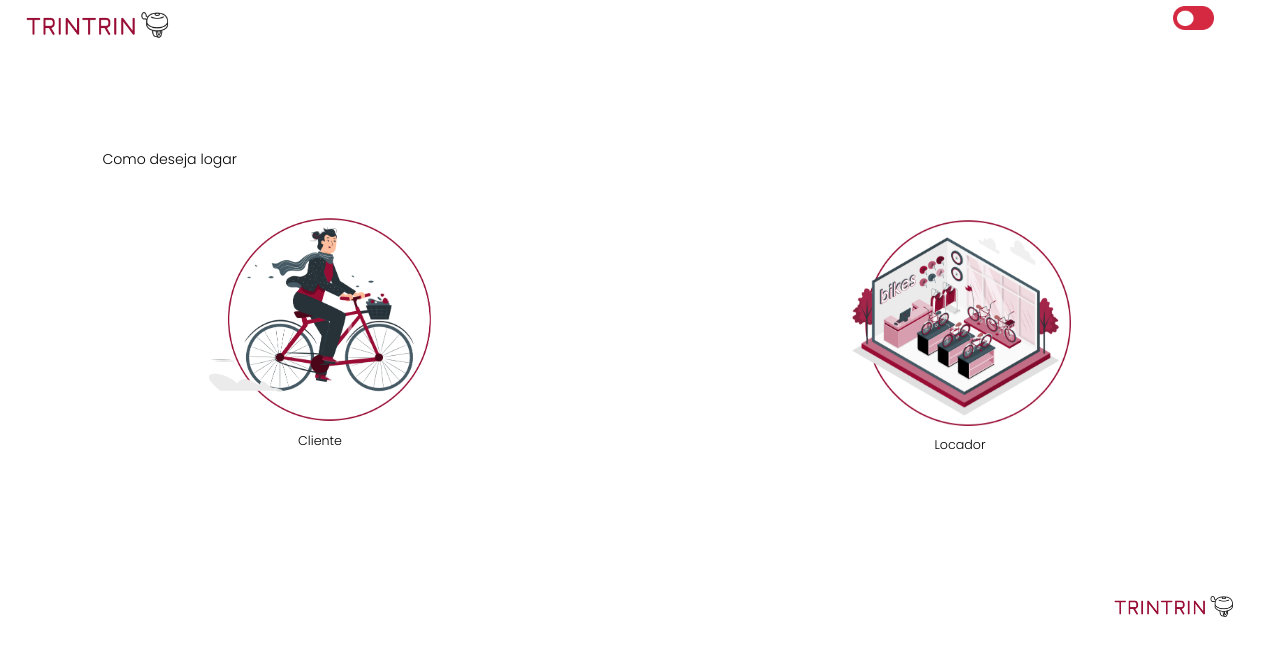
After one commit to TRINTRIN01/TRINTRIN, a PHP site: page / in a window 1280 px wide. The commit adds this page. Shown: the top 656 px of the page. Run offline with PHP 8.4, Linux system fonts and the light colour scheme.

Commit message:
Adição da tela de Opção Logar

```diff
--- a/Pit/View/CadastroL.php
+++ b/Pit/View/CadastroL.php
@@ -34,7 +34,7 @@
     <title>Cadastro</title>
 </head>
 <body id="fundoSite">
-    <form action="CadastroL.php" method="POST" class="divFundo fundo1">
+    <form action="LoginL.php" method="POST" class="divFundo fundo1">
         <h2 class="tituloLogin">Create Account Locador</h2>
         <div id="areaLogSen">
             <label for="nome" class="tituloLog">Nome Completo</label>
--- /dev/null
+++ b/Pit/View/JS/scriptOpcaoLogin.js
@@ -0,0 +1,32 @@
+botaoCor = document.getElementById("botao-cor");
+botaoCor1 = document.getElementById("botao-cor1");
+FundoIndex = document.getElementById("fundoIndex");
+linksPag = document.getElementsByClassName("linkPaginaSite");
+tituloIndex = document.getElementById("tituloOpcao");
+linkOpcao = document.getElementsByClassName("linkDirecLogin");
+
+function trocaCor() {
+    botaoCor.style.display = "none";
+    botaoCor1.style.display = "grid";
+    FundoIndex.style.backgroundColor = "#000000";
+    linkOpcao[1].style.color = "#ffffff";
+    linkOpcao[3].style.color = "#ffffff";
+    linksPag[0].style.color = "#ffffff";
+    linksPag[1].style.color = "#ffffff";
+    linksPag[2].style.color = "#ffffff";
+    linksPag[3].style.color = "#ffffff";
+    tituloIndex.style.color = "#ffffff";
+  }
+
+  function voltarCor() {
+    botaoCor.style.display = "grid";
+    botaoCor1.style.display = "none";
+    FundoIndex.style.backgroundColor = "#ffffff";
+    linkOpcao[1].style.color = "#000000";
+    linkOpcao[3].style.color = "#000000";
+    linksPag[0].style.color = "#000000";
+    linksPag[1].style.color = "#000000";
+    linksPag[2].style.color = "#000000";
+    linksPag[3].style.color = "#000000";
+    tituloIndex.style.color = "#000000";
+  }
--- a/Pit/View/estilo.css
+++ b/Pit/View/estilo.css
@@ -157,7 +157,7 @@
 #topoSite {
     display: grid;
     grid-template-columns: 1fr 2fr 1fr;
-    align-items: center;
+    align-items: top;
     margin-top: 0.5vw;
 }
 
@@ -182,7 +182,7 @@
 #tituloSite {
     margin-left: 2vw;
     display: grid;
-    align-items: center;
+    align-items: top;
 }
 
 #iconTrin {
@@ -192,7 +192,7 @@
 #areaIcons {
     display: grid;
     grid-template-columns: 1fr 1fr 1fr;
-    align-items: center;
+    align-items: top;
 }
 
 #iconLogin {
@@ -332,6 +332,7 @@
     font-family: 'Poppins', sans-serif;
     font-size: 0.9vw;
     padding: 0.1vw 1vw;
+    cursor: pointer;
 }
 
 #areaBtnCadBike {
@@ -351,11 +352,13 @@
     display: grid;
     column-gap: 0.8vw;
     grid-template-columns: 1fr 1fr 1fr 1fr;
-    align-items: center;
+    align-items: end;
     justify-items: center;
 }
 
 .linkPaginaSite {
+    display: grid;
+    align-items: end;
     text-decoration: none;
     color: #000000;
     font-family: 'Poppins', sans-serif;
@@ -373,6 +376,79 @@
 #fundoCadBike {
     height: 100%;
 }
+
+/************************************
+*************************************
+******** TELA OPÇÃO LOGIN **********/
+
+#fundoIndex {
+    display: grid;
+    grid-template-rows: 1fr 2fr 0.3fr;
+}
+
+#areaOpcaoLogar {
+    display: grid;
+    grid-template-columns: 1fr 1fr;
+}
+
+.imgOpcao {
+    width: 17vw;
+    animation-name: pulaLogin;
+    position: relative;
+    animation-duration: 3s;
+    animation-iteration-count: infinite;
+}
+
+@keyframes pulaLogin {
+   100% {transform: scale(1.06);}
+}
+
+.areaImgOpcao {
+    display: grid;
+    align-items: center;
+    justify-content: center;
+}
+
+#tituloOpcao {
+    font-family: 'Poppins', sans-serif;
+    margin-left: 8vw;
+    font-size: 1.1vw;
+    margin-top: -2vw;
+}
+
+#ConteudoIndex {
+    display: grid;
+    align-items: center;
+}
+
+#topoSiteIndex {
+    display: grid;
+    grid-template-columns: 11fr 1fr;
+    align-items: top;
+    margin-top: 0.5vw;
+}
+
+#rodapeIndex {
+    display: grid;
+    grid-template-columns: 1fr 3fr;
+    padding: 0 3vw;
+    margin-top: 9.5vw;
+    align-items: end;
+}
+
+.linkDirecLogin {
+    display: grid;
+    justify-content: center;
+    text-decoration: none;
+    font-size: 0.99vw;
+    font-family: 'Poppins', sans-serif;
+    color: #000000;
+    margin-top: 1vw;
+}
+
+/************************************
+*************************************
+*********** @media 1024px **********/
 
 @media (max-width: 1024px) {
 
--- /dev/null
+++ b/Pit/View/index.html
@@ -0,0 +1,47 @@
+<!DOCTYPE html>
+<html lang="en">
+<head>
+    <meta charset="UTF-8">
+    <meta name="viewport" content="width=device-width, initial-scale=1.0">
+    <link rel="stylesheet" href="estilo.css">
+    <title>Cadastro Bicicleta - TRINTRIN</title>
+</head>
+<body id="fundoIndex">
+    <nav id="topoSiteIndex">
+        <div id="tituloSite"><img src="imagens/iconTrin.png" alt="" id="iconTrin"></div>
+        <div id="areaIcons">
+            <div id="area-botao-cor">
+                <img src="imagens/modoCor.png" alt="" id="botao-cor" onclick="trocaCor()">
+                <img src="imagens/modoEscuro.png" alt="" id="botao-cor1" onclick="voltarCor()">
+            </div>
+        </div>
+    </nav>
+
+    <header id="ConteudoIndex">
+        <p id="tituloOpcao">Como deseja logar</p>
+        <div id="areaOpcaoLogar">
+            <div class="areaImgOpcao">
+                <a href="Login.php" class="linkDirecLogin">
+                    <img src="imagens/iconCliente.png" alt="" class="imgOpcao">
+                    <p class="linkDirecLogin">Cliente</p>
+                </a>
+            </div>
+            <div class="areaImgOpcao">
+                <a href="LoginL.php" class="linkDirecLogin">
+                    <img src="imagens/iconLocador.png" alt="" class="imgOpcao">
+                    <p class="linkDirecLogin">Locador</p>
+                </a>
+            </div>
+        </div>
+    </header>
+
+    <footer id="rodapeIndex">
+        <div id="areaLinksPag">
+
+        </div>
+
+        <div id="areaLogoSite"><img src="imagens/iconTrin.png" alt="" id="iconTrinRodape"></div>
+    </footer>
+</body>
+<script src="JS/scriptOpcaoLogin.js"></script>
+</html>
--- a/Pit/View/verificationL.php
+++ b/Pit/View/verificationL.php
@@ -29,7 +29,7 @@ if(isset($_POST['submit']) && !empty($_POST['email']) && !empty($_POST['pass'])
   else{
     $_SESSION['email'] = $email;
     $_SESSION['senha'] = $senha;
-    header('location: sistema.php');
+    header('location: CadastroBike.php');
   }
 }
 else
```
Also changed, not shown: Pit/View/arquivos/649068c348dca.webp (added), Pit/View/imagens/iconCliente.png (added), Pit/View/imagens/iconLocador.png (added).
